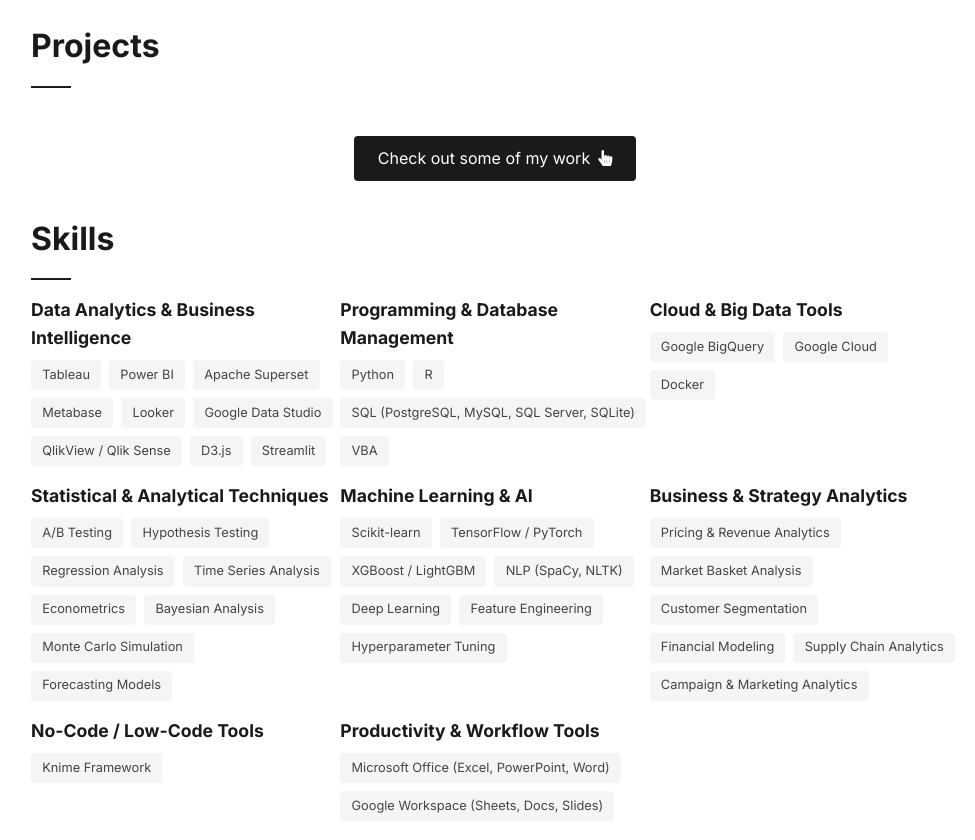
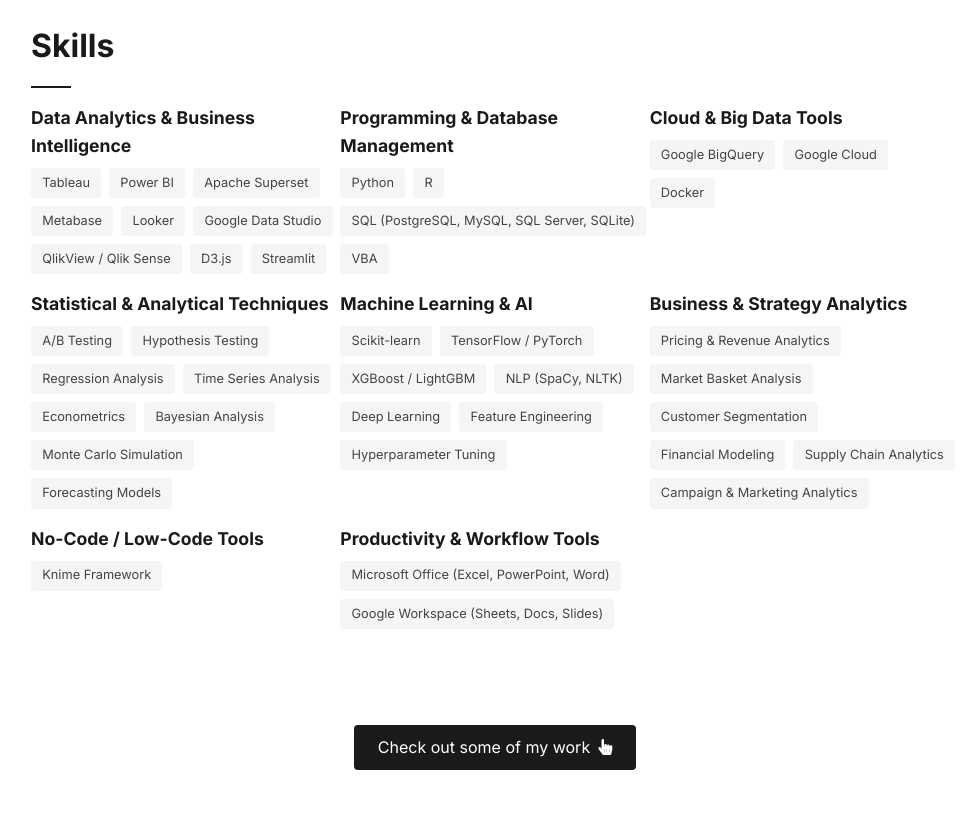
Before and after one commit to SharmaAman/amansharma-website, a plain HTML site: page index.html in a window 1280 px wide. Shown: the part 3136-3976 px from the top of the page, without its empty margins (145-1120 px from the left). Drawn offline with Linux system fonts and the light colour scheme.

Commit message:
modified:   index.html

```diff
--- a/index.html
+++ b/index.html
@@ -240,7 +240,10 @@
               <h3>BS in Computer Science</h3>
               <h4>St. Xavier's College</h4>
               <p class="experience-date">2012-2015</p>
-              <p class="experience-description">Grade: Distinction/First Class <br />President: St. Xavier's Music Society</p>
+              <p class="experience-description">
+                Grade: Distinction/First Class <br />President: St. Xavier's
+                Music Society
+              </p>
             </div>
             <a href="https://sxcjpr.edu.in/">
               <img
@@ -252,17 +255,6 @@
           </div>
         </div>
       </section>
-
-      <section class="content-section">
-        <h2>Projects</h2>
-
-        <div class="socials">
-          <a href="projects.html" class="resume-btn">
-            Check out some of my work  <i class="fas fa-hand-pointer"></i></i>
-          </a>
-        </div>
-      </section>
-
       <section class="content-section">
         <h2>Skills</h2>
         <div class="skills-categories">
@@ -369,6 +361,13 @@
           </div>
         </div>
       </section>
+      <section class="content-section">
+        <div class="socials">
+          <a href="projects.html" class="resume-btn">
+            Check out some of my work <i class="fas fa-hand-pointer"></i>
+          </a>
+        </div>
+      </section>
     </main>
 
     <script src="scripts.js"></script>
```
Lines whose indentation alone changed are shown as unchanged.
